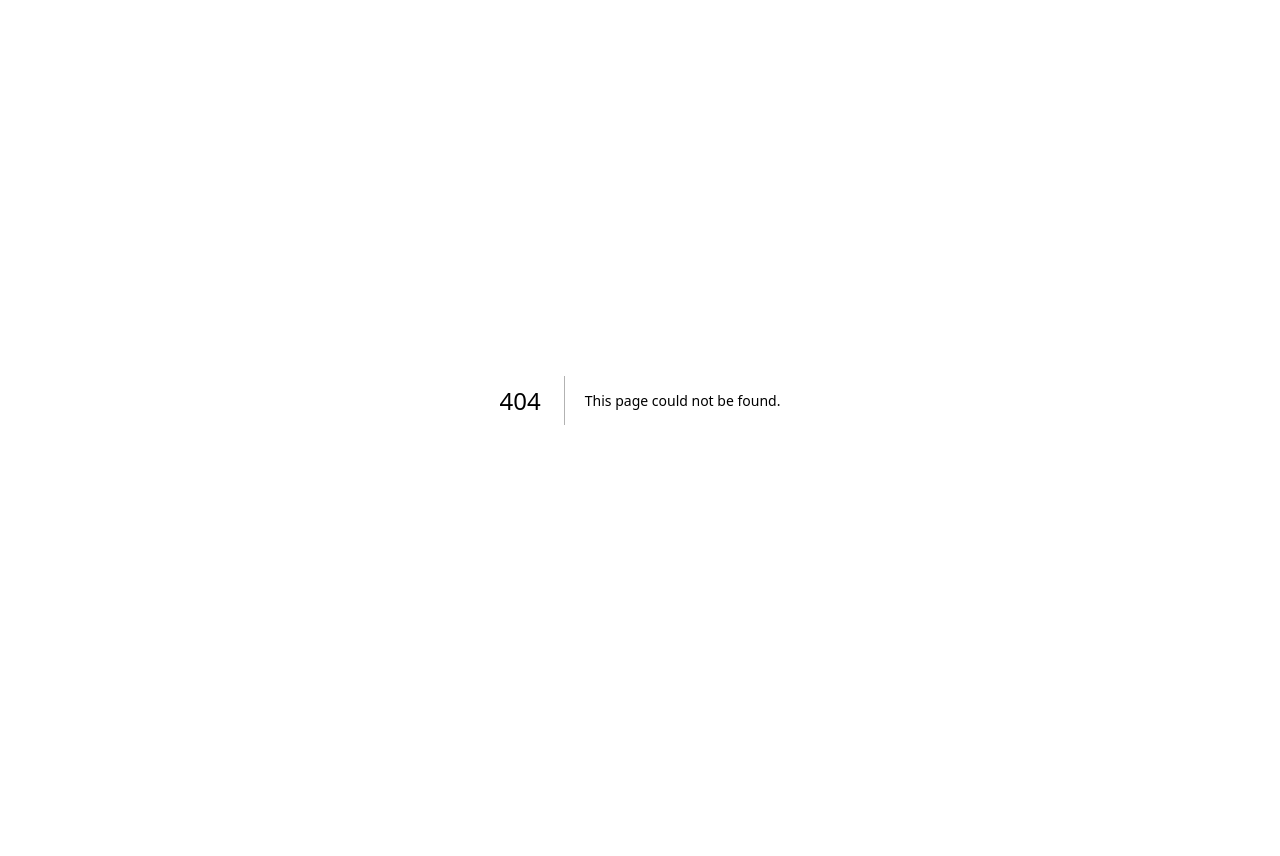
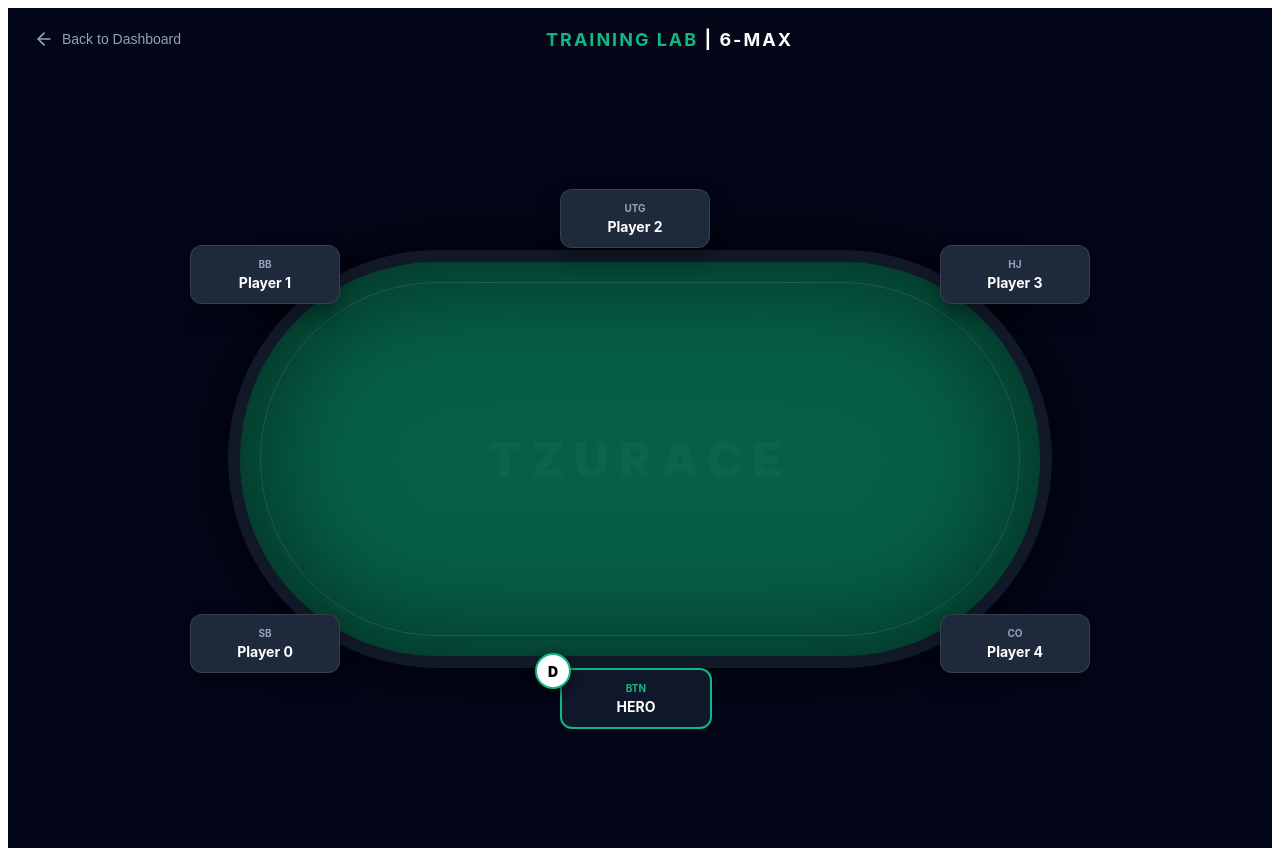
Before and after one commit to tzuri-amiur/TzurAce, a Next.js app: page /trainer in a window 1280 px wide. Before the commit this address had no page. Before the commit the page ends 800 px from the top, so only its background shows below. Built offline with nearby package versions, Linux system fonts and the light colour scheme.

Commit message:
design table

```diff
--- a/src/app/page.tsx
+++ b/src/app/page.tsx
@@ -1,8 +1,10 @@
 "use client";
 import React, { useState } from 'react';
+import { useRouter } from 'next/navigation';
 import { User, Menu, Globe, Target, Zap, Shield, X, Settings, LayoutGrid, LogOut, Mic, Video, Cpu, UserCircle } from 'lucide-react';
 
 export default function LandingPage() {
+  const router = useRouter();
   const [isMenuOpen, setIsMenuOpen] = useState(false);
   const [isAuthModalOpen, setIsAuthModalOpen] = useState(false);
   const [authMode, setAuthMode] = useState<'login' | 'register'>('login');
@@ -28,6 +30,9 @@ export default function LandingPage() {
       } else {
         setIsProfileMenuOpen(!isProfileMenuOpen);
       }
+    }
+    if (name.startsWith('Trainer')) {
+      router.push('/trainer');
     }
   };
 
--- /dev/null
+++ b/src/app/trainer/page.tsx
@@ -0,0 +1,191 @@
+"use client";
+import React, { useState } from 'react';
+import { useRouter } from 'next/navigation';
+import { ArrowLeft } from 'lucide-react';
+
+type Position = 'SB' | 'BB' | 'UTG' | 'HJ' | 'CO' | 'BTN';
+
+const POSITIONS: Position[] = ['SB', 'BB', 'UTG', 'HJ', 'CO', 'BTN'];
+
+export default function TrainerPage() {
+    const router = useRouter();
+    const [heroPositionIndex] = useState(5); // BTN by default (Seat 5)
+
+    // Map 6-max positions clockwise starting from Hero at Bottom Center (Seat 5)
+    // Seat Indices: 5:Bottom, 0:Lower-Left, 1:Upper-Left, 2:Top, 3:Upper-Right, 4:Lower-Right
+    const getPositionLabel = (seatIndex: number) => {
+        // Standard clockwise seats: 5 (Hero) -> 0 -> 1 -> 2 -> 3 -> 4
+        const clockwiseSeats = [5, 0, 1, 2, 3, 4];
+        const relativeSeatIndex = clockwiseSeats.indexOf(seatIndex);
+        const positionIndex = (heroPositionIndex + relativeSeatIndex) % 6;
+        return POSITIONS[positionIndex];
+    };
+
+    const seats = [
+        { id: 0, bottom: '12%', left: '5%', translate: '0 0' },     // Lower Left (SB)
+        { id: 1, top: '12%', left: '5%', translate: '0 0' },        // Upper Left (BB)
+        { id: 2, top: '2%', left: '42%', translate: '-50% 0' },     // Top (UTG) - SHIFTED LEFT
+        { id: 3, top: '12%', right: '5%', translate: '0 0' },       // Upper Right (HJ)
+        { id: 4, bottom: '12%', right: '5%', translate: '0 0' },    // Lower Right (CO)
+        { id: 5, bottom: '2%', left: '42%', translate: '-50% 0' },  // Bottom (Hero/BTN) - SHIFTED LEFT
+    ];
+
+    return (
+        <div style={{
+            minHeight: '100vh',
+            backgroundColor: '#020617',
+            color: 'white',
+            fontFamily: 'Inter, system-ui, sans-serif',
+            display: 'flex',
+            flexDirection: 'column',
+            padding: '20px'
+        }}>
+            {/* Header */}
+            <div style={{ display: 'flex', justifyContent: 'space-between', alignItems: 'center', marginBottom: '40px' }}>
+                <button
+                    onClick={() => router.push('/')}
+                    style={{ background: 'none', border: 'none', color: '#94a3b8', cursor: 'pointer', display: 'flex', alignItems: 'center', gap: '8px', fontSize: '14px' }}
+                >
+                    <ArrowLeft size={20} /> Back to Dashboard
+                </button>
+                <div style={{ color: '#10b981', fontWeight: 'bold', fontSize: '18px', letterSpacing: '2px' }}>
+                    TRAINING LAB <span style={{ color: 'white' }}>| 6-MAX</span>
+                </div>
+                <div style={{ width: '100px' }}></div> {/* Spacer */}
+            </div>
+
+            {/* Table Container */}
+            <div style={{
+                flex: 1,
+                display: 'flex',
+                alignItems: 'center',
+                justifyContent: 'center',
+                padding: '20px 0'
+            }}>
+                <div style={{
+                    position: 'relative',
+                    width: '100%',
+                    maxWidth: '1000px',
+                    aspectRatio: '16/9',
+                    display: 'flex',
+                    alignItems: 'center',
+                    justifyContent: 'center'
+                }}>
+
+                    {/* The Poker Table */}
+                    <div style={{
+                        width: '80%',
+                        height: '70%',
+                        backgroundColor: '#065f46',
+                        borderRadius: '1000px',
+                        border: '12px solid #111827',
+                        boxShadow: '0 0 60px rgba(0,0,0,0.8), inset 0 0 120px rgba(0,0,0,0.6)',
+                        position: 'relative',
+                        display: 'flex',
+                        alignItems: 'center',
+                        justifyContent: 'center',
+                        overflow: 'hidden'
+                    }}>
+                        {/* Watermark */}
+                        <div style={{
+                            fontSize: '48px',
+                            fontWeight: '900',
+                            color: 'rgba(255,255,255,0.03)',
+                            userSelect: 'none',
+                            letterSpacing: '10px'
+                        }}>
+                            TZURACE
+                        </div>
+
+                        {/* Table inner line */}
+                        <div style={{
+                            position: 'absolute',
+                            inset: '20px',
+                            border: '1px solid rgba(255,255,255,0.1)',
+                            borderRadius: '1000px'
+                        }}></div>
+                    </div>
+
+                    {/* Seats */}
+                    {seats.map((seat) => {
+                        const label = getPositionLabel(seat.id);
+                        const isHero = seat.id === 5;
+                        const isDealer = label === 'BTN';
+
+                        return (
+                            <div
+                                key={seat.id}
+                                style={{
+                                    position: 'absolute',
+                                    top: seat.top,
+                                    left: seat.left,
+                                    right: seat.right,
+                                    bottom: seat.bottom,
+                                    transform: seat.translate ? `translate(${seat.translate})` : 'none',
+                                    zIndex: 10
+                                }}
+                            >
+                                {/* Dealer Button */}
+                                {isDealer && (
+                                    <div style={{
+                                        position: 'absolute',
+                                        top: '-15px',
+                                        ...(seat.left && !isHero ? { right: '-25px' } : { left: '-25px' }),
+                                        width: '32px',
+                                        height: '32px',
+                                        backgroundColor: 'white',
+                                        color: 'black',
+                                        borderRadius: '50%',
+                                        display: 'flex',
+                                        alignItems: 'center',
+                                        justifyContent: 'center',
+                                        fontSize: '14px',
+                                        fontWeight: '900',
+                                        boxShadow: '0 4px 10px rgba(0,0,0,0.6)',
+                                        border: '2px solid #10b981',
+                                        zIndex: 20
+                                    }}>D</div>
+                                )}
+
+                                {/* Seat UI */}
+                                <div style={{
+                                    backgroundColor: isHero ? '#0f172a' : '#1e293b',
+                                    border: isHero ? '2px solid #10b981' : '1px solid rgba(255,255,255,0.1)',
+                                    padding: '12px 24px',
+                                    borderRadius: '12px',
+                                    minWidth: '100px',
+                                    textAlign: 'center',
+                                    boxShadow: '0 10px 20px rgba(0,0,0,0.3)',
+                                    transition: 'all 0.2s',
+                                    animation: isHero ? 'pulse 2s infinite' : 'none',
+                                    width: 'fit-content'
+                                }}>
+                                    <div style={{ fontSize: '10px', color: isHero ? '#10b981' : '#94a3b8', textTransform: 'uppercase', marginBottom: '4px', fontWeight: 'bold' }}>
+                                        {label}
+                                    </div>
+                                    <div style={{ color: 'white', fontSize: '14px', fontWeight: 'bold' }}>
+                                        {isHero ? 'HERO' : `Player ${seat.id}`}
+                                    </div>
+                                </div>
+                            </div>
+                        );
+                    })}
+                </div>
+            </div>
+
+            <style jsx>{`
+        @keyframes pulse {
+          0% { box-shadow: 0 0 0 0 rgba(16, 185, 129, 0.4); }
+          70% { box-shadow: 0 0 0 10px rgba(16, 185, 129, 0); }
+          100% { box-shadow: 0 0 0 0 rgba(16, 185, 129, 0); }
+        }
+
+        @media (max-width: 768px) {
+          .table-container {
+            transform: scale(0.8);
+          }
+        }
+      `}</style>
+        </div>
+    );
+}
```
